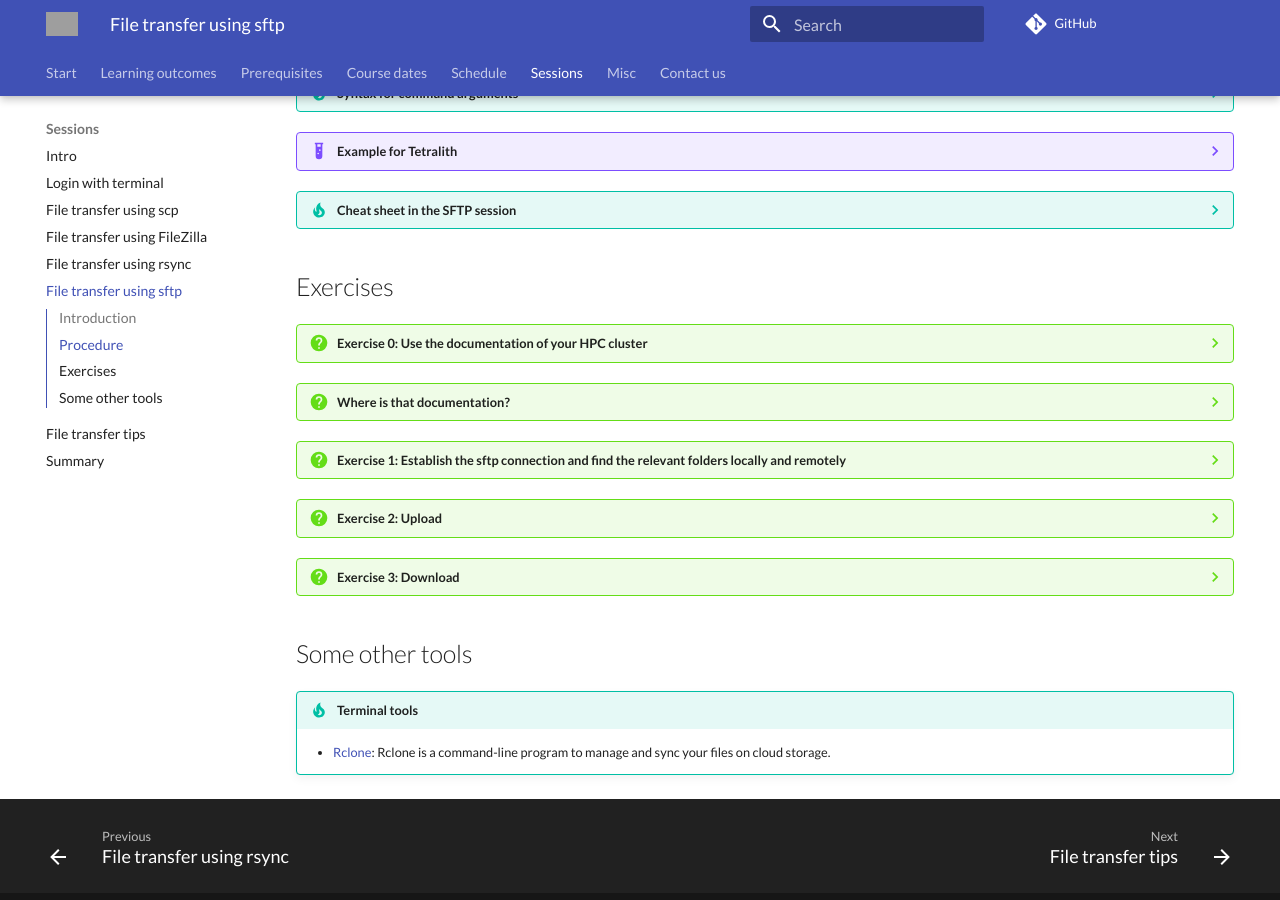
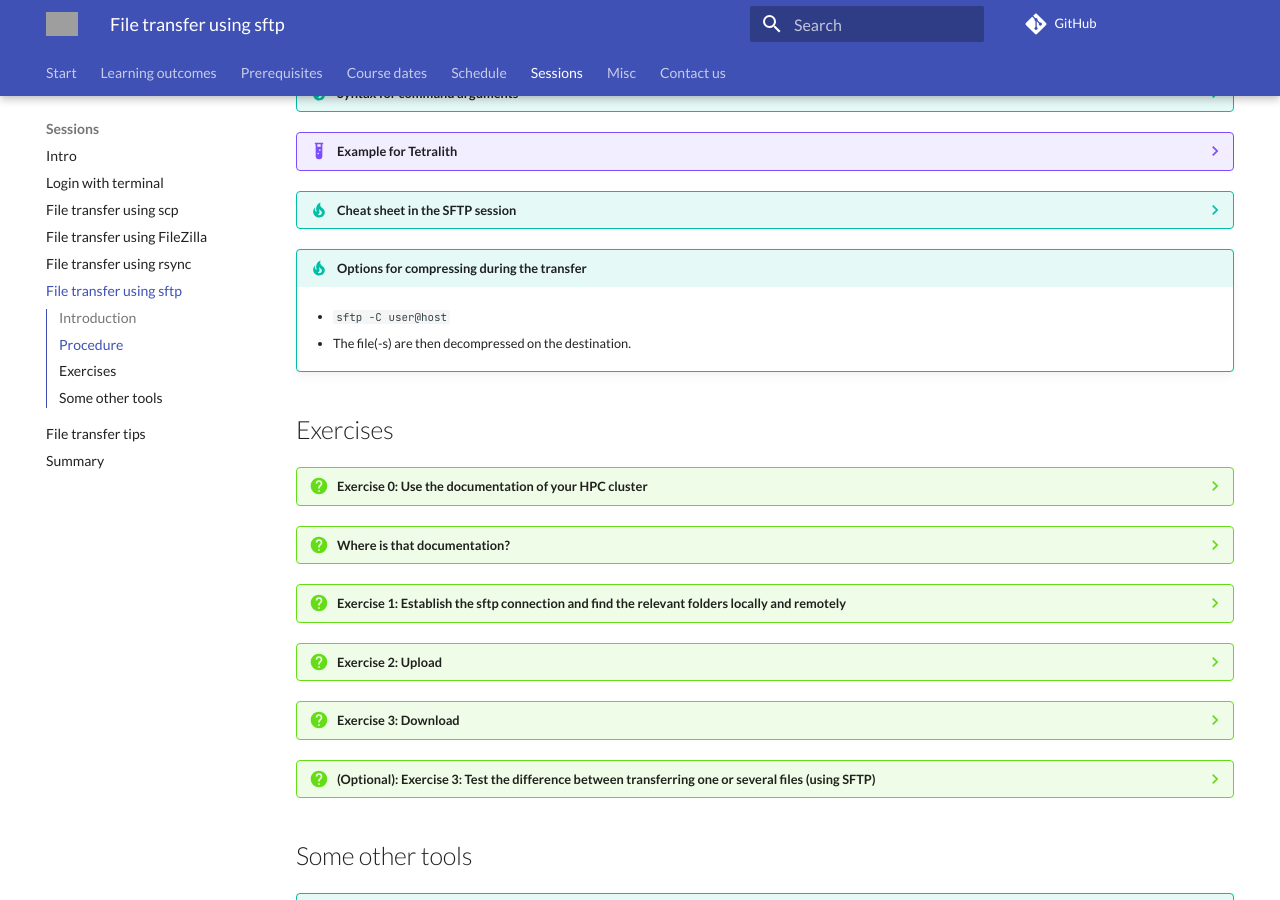
Before and after one commit to UPPMAX/naiss_file_transfer_course, an MkDocs documentation site: the page built from docs/sessions/sftp/README.md, in a window 1280 px wide and 900 px high, scrolled down 1436 px. Built offline with MkDocs 1.6.1 and Material for MkDocs 9.7.7, drawn with Linux system fonts in a browser that asks for light colours; comment, search, counter and statistics services are not loaded; some of the changed lines change nothing that is shown; grey boxes are pictures that could not be loaded.

Commit message:
sftp insert tar/zip

```diff
--- a/docs/sessions/sftp/README.md
+++ b/docs/sessions/sftp/README.md
@@ -119,6 +119,12 @@
     - ``lmkdir`` - Create a directory on the local computer
     - ``lpwd`` - Show the present working directory on the local computer
 
+!!! tip "Options for compressing during the transfer"
+
+    - ``sftp -C user@host``
+
+    - The file(-s) are then decompressed on the destination.
+
 ## Exercises
 
 ??? question "Exercise 0: Use the documentation of your HPC cluster"
@@ -225,6 +231,45 @@
 
         - [Video for Tetralith](https://youtu.be/kgV77ZYGouw)
 
+???- question "(Optional): Exercise 3: Test the difference between transferring one or several files (using SFTP)"
+
+    Tips
+
+    In an SSH session (not SFTP) with REMOTE/server
+
+    - To not interfer with last exercise make a new folder by creating 3000 files REMOTELY in a directory with name ``many_files``
+        - ``$ mkdir many_files``
+        - ``$ cd many_files_sftp``
+        - ``$ touch file_{1..3000}.txt``
+        - Check content: ``$ ls``  for checking
+        - Leave directory to be able to perform next step: ``$ cd ..``
+    - Also archive the ``many_files_sftp`` folder to ``many_files_sftp.tar``
+        - The original directory is still there! Check!
+
+    Establish the SFTP session (Exercise 1 in SFT session)
+
+    - Download (to local) the *directory* and note the time needed
+    (not shown in numbers so **count the seconds!**)
+    - Download (to local) the ``.tar`` file and note the time needed
+    - Was there a significant difference?
+
+    ???- tip "Answer (Example with Tetralith)"
+
+        Archiving and compressions step REMOTELY
+
+        - ``tar -cvf many_files_sftp.tar many_files``
+
+        Establish SFTP connection
+
+        - ``$ sftp sm_bcarl@tetralith.nsc.liu.se``
+
+        Download
+
+        - ``> get -r many_files_sftp`` (we need the recursive command ``-r``)
+        - ``> get many_files_sftp.tar.gz``
+
+        - [Video for Tetralith](https://youtu.be/h9HDegau1DI)
+
 
 ## Some other tools
 
```
